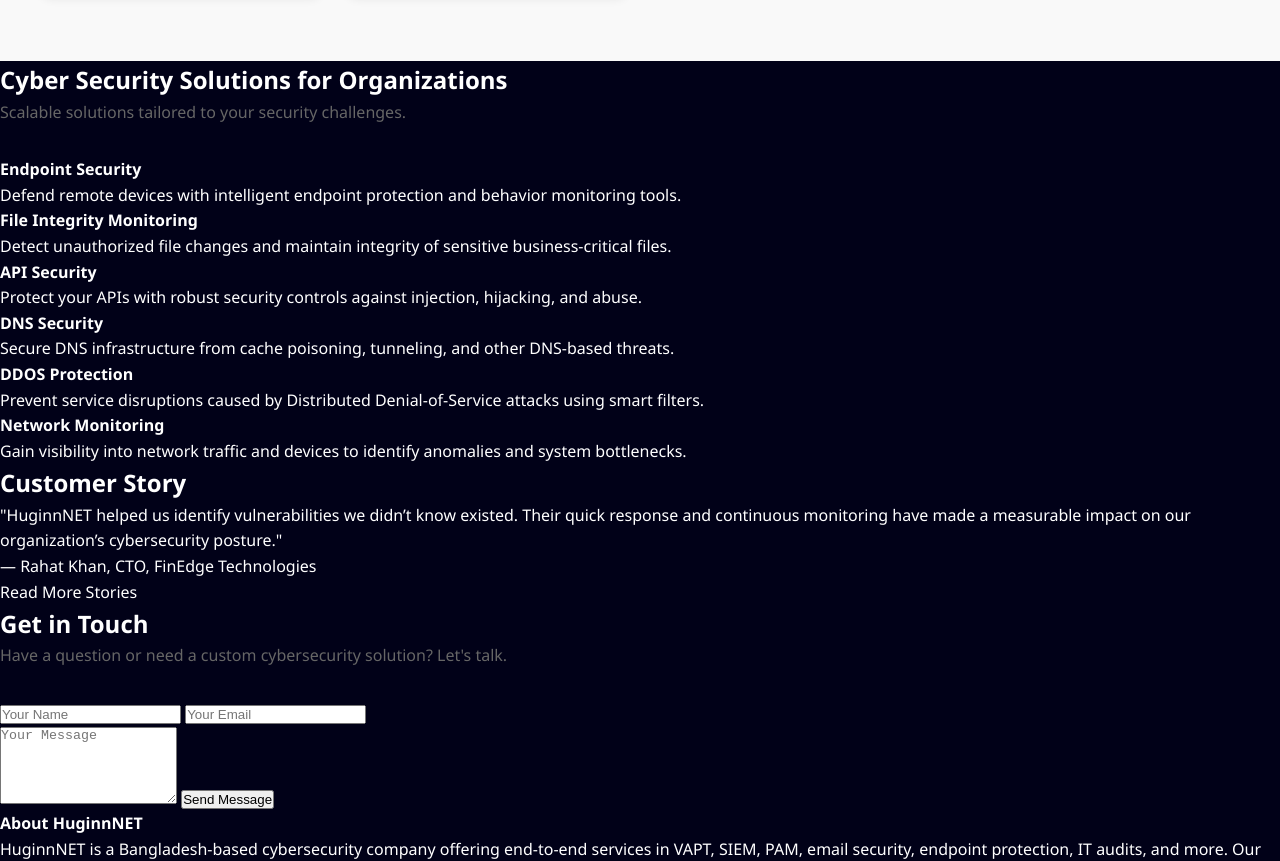
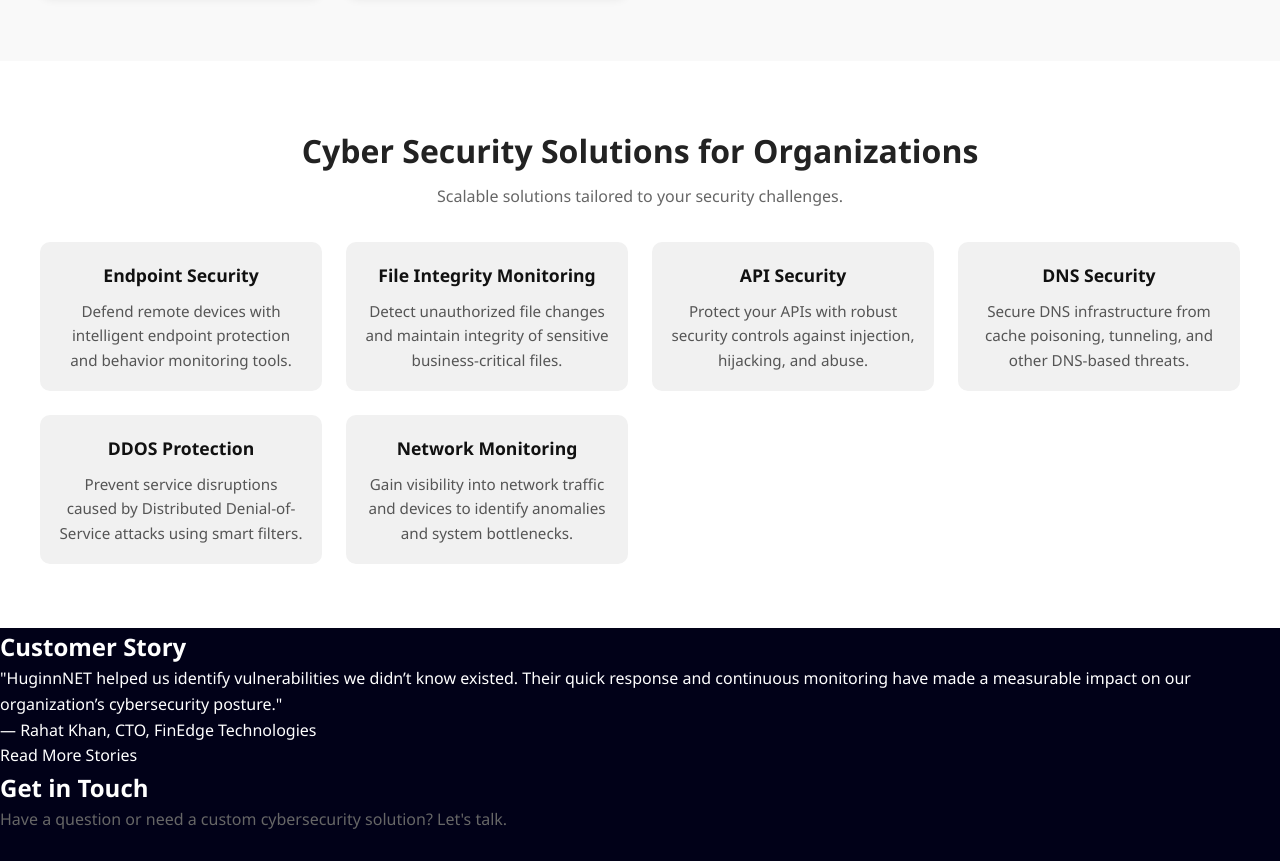
Before and after one commit to HuguinnN3t/HuguinnNET, a plain HTML site: page index.html in a window 1280 px wide. Shown: the part 1012-1873 px from the top of the page. Drawn offline with Linux system fonts and the light colour scheme.

Commit message:
Update solution in style.css
Solutions

```diff
--- a/style.css
+++ b/style.css
@@ -115,3 +115,46 @@ nav ul li .btn {
   font-size: 0.95rem;
   color: #555;
 }
+.solutions {
+  padding: 4rem 2rem;
+  background-color: #fff;
+  text-align: center;
+}
+
+.solutions h2 {
+  font-size: 2rem;
+  color: #222;
+  margin-bottom: 0.5rem;
+}
+
+.solutions-grid {
+  display: grid;
+  grid-template-columns: repeat(auto-fit, minmax(260px, 1fr));
+  gap: 1.5rem;
+  max-width: 1200px;
+  margin: auto;
+  margin-top: 2rem;
+}
+
+.solution-card {
+  background-color: #f1f1f1;
+  border-radius: 10px;
+  padding: 1.2rem;
+  transition: 0.3s ease;
+}
+
+.solution-card:hover {
+  background-color: #e8e8ff;
+  transform: scale(1.02);
+}
+
+.solution-card h4 {
+  font-size: 1.1rem;
+  color: #111;
+  margin-bottom: 0.6rem;
+}
+
+.solution-card p {
+  font-size: 0.95rem;
+  color: #555;
+}
```
